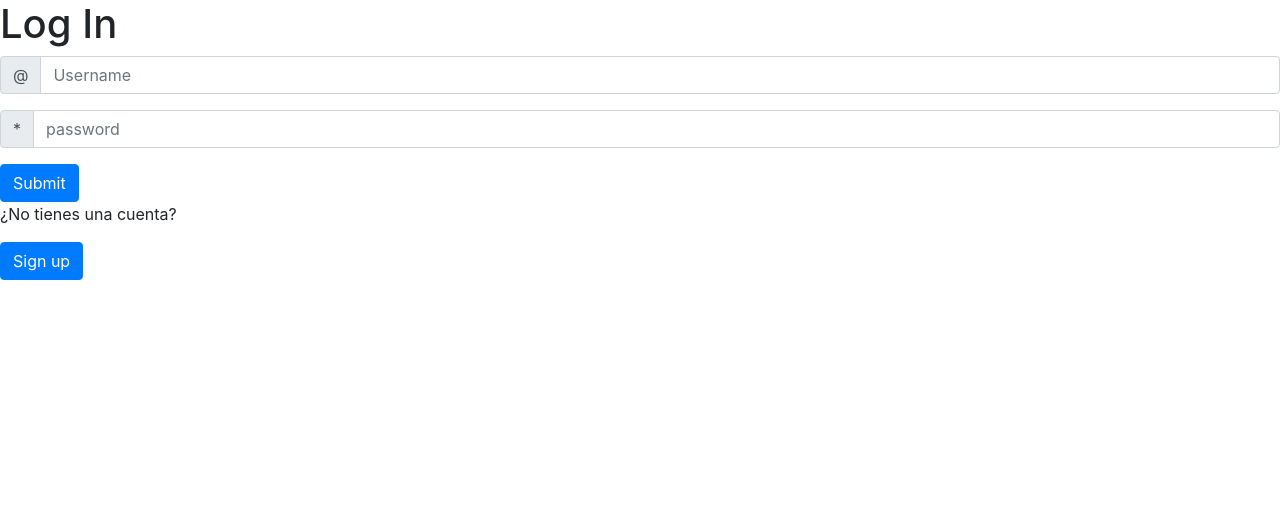
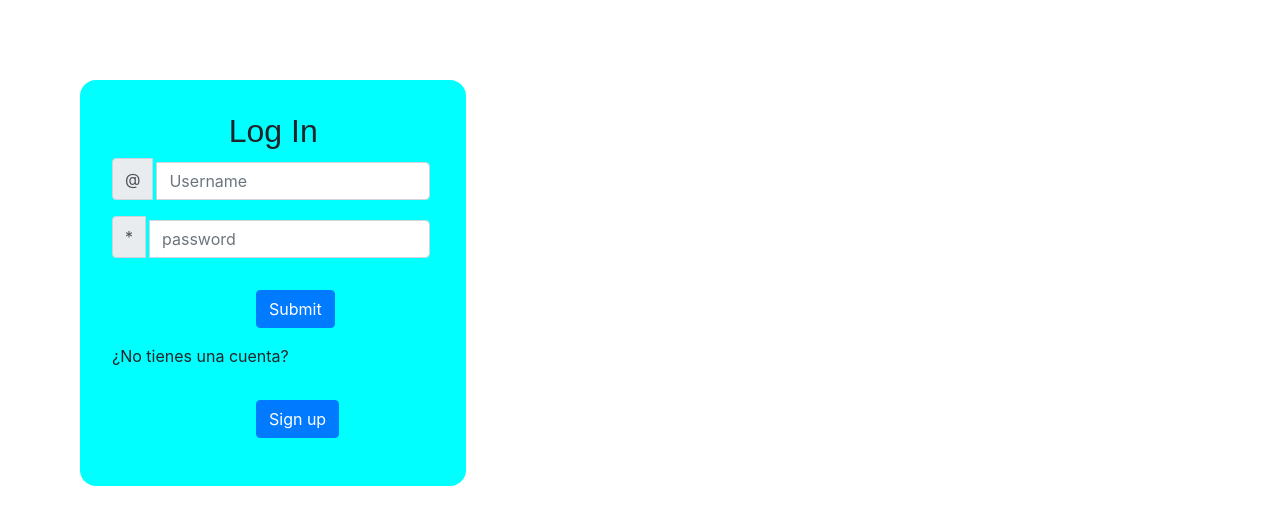
Before and after one commit to tabufellin/web-pseudo-spotify-2, a React (Create React App) app: page / in a window 1280 px wide. Shown: the top 524 px of the page. Built offline with nearby package versions, Linux system fonts and the light colour scheme.

Commit message:
update log-in

```diff
--- a/src/components/NavActions/nav_actions.js
+++ b/src/components/NavActions/nav_actions.js
@@ -2,7 +2,7 @@ import React, { useState, Fragment } from 'react'
 import { createBrowserHistory } from 'history'
 import { Link } from 'react-router-dom'
 export const history = createBrowserHistory()
-import './styles.css';
+
 
 const NavActions = ({path}) => {
 
@@ -48,10 +48,10 @@ const NavActions = ({path}) => {
                 <ul>
 
                     <Link to={`${path}/users/holi`}>
-                        <li > <h1>users</h1> </li>
+                        <li > <h2>users</h2> </li>
                     </Link>
                     <Link to={`${path}/stadistics`}>
-                        <li> <h1>stadistics</h1> </li>
+                        <li> <h2>stadistics</h2> </li>
                     </Link>
                 </ul>
             </nav>
--- a/src/components/login_screen/login_screen.js
+++ b/src/components/login_screen/login_screen.js
@@ -39,7 +39,7 @@ const LoginScreen = ({ onSubmit }) => {
 
     return (
 
-      <Fragment>
+      <div className="form">
         <h1>Log In</h1>
 
         <div class="input-group mb-3">
@@ -57,7 +57,7 @@ const LoginScreen = ({ onSubmit }) => {
                <span class="input-group-text" id="basic-addon1">*</span>
               </div>
             <input
-              type="text" class="form-control" placeholder="password"
+              type="password" class="form-control" placeholder="password"
               aria-label="password" aria-describedby="basic-addon1"
               value={password} onChange={e => changePassword(e.target.value)}/>
         </div>
@@ -74,7 +74,7 @@ const LoginScreen = ({ onSubmit }) => {
             Sign up
           </button>
         </Link>
-      </Fragment>
+      </div>
 
     );
   }
--- a/src/components/sign_up/sign_up.js
+++ b/src/components/sign_up/sign_up.js
@@ -1,6 +1,8 @@
 import React, { useState, Fragment } from 'react'
 import { createBrowserHistory } from 'history'
 import { Link } from 'react-router-dom'
+import {styles} from './styles.css'
+
 export const history = createBrowserHistory()
 const SignUp = ({ onSubmit }) => {
     const [userName, changeUserName] = useState('');
@@ -34,7 +36,7 @@ const SignUp = ({ onSubmit }) => {
 
     return (
 
-      <Fragment>
+      <div className="form">
         <h1>Sign Up</h1>
         <p>¡Estas a punto de crear tu cuenta!</p>
         <input
@@ -44,7 +46,7 @@ const SignUp = ({ onSubmit }) => {
           onChange={e => changeUserName(e.target.value)}
         />
         <input
-          type="text"
+          type="password"
           placeholder="password"
           value={password}
           onChange={e => changePassword(e.target.value)}
@@ -54,7 +56,7 @@ const SignUp = ({ onSubmit }) => {
             Submit
           </button>
         </Link>
-      </Fragment>
+      </div>
 
     );
   }
--- /dev/null
+++ b/src/components/sign_up/styles.css
@@ -0,0 +1,36 @@
+.form {
+  display: flex;
+  flex-direction: column;
+  position: absolute;
+  margin: 5rem;
+  background-color: aqua;
+  padding: 2rem;
+  border-radius: 1rem;
+}
+
+button {
+  background-color: darkcyan;
+  border: none;
+  border-radius: 3rem;
+  margin: 1rem;
+  margin-left: 9rem;
+  color: white;
+  padding: 1rem;
+  text-align: center;
+  text-decoration: none;
+  display: inline-block;
+  font-size: 1rem;
+}
+
+input {
+  margin: 4px;
+  padding: 1rem;
+  font-size: 2rem;
+}
+
+h1 {
+  text-align: center;
+  font-size: 2rem;
+  font-family: sans-serif;
+
+}
```
